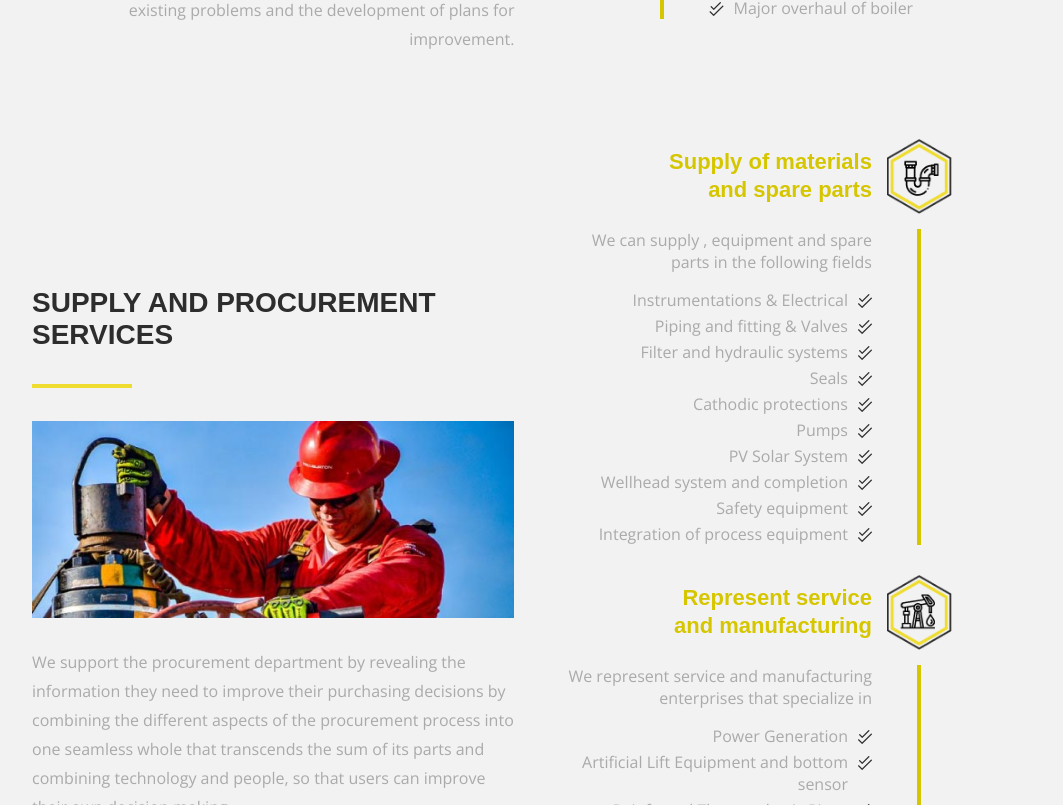
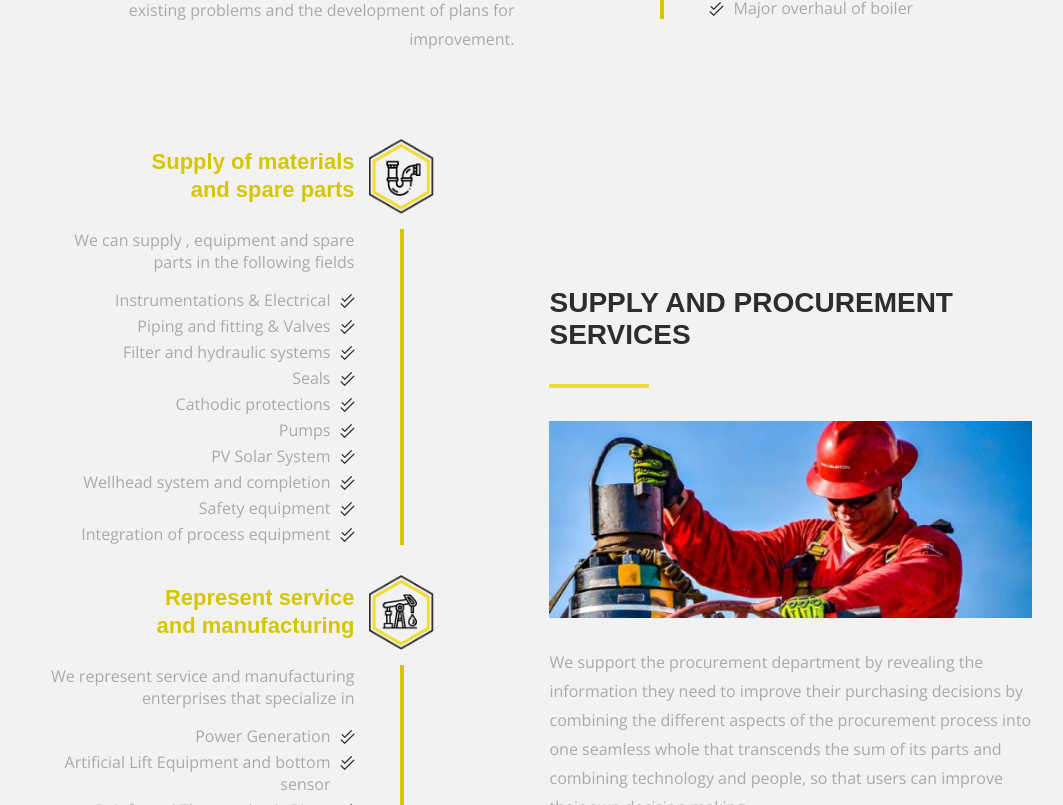
Before and after one commit to davecast/neussts, a Vue app: page /experience in a window 1280 px wide. Shown: the part 995-1800 px from the top of the page, without its empty margins (108-1171 px from the left). Built offline with nearby package versions, Linux system fonts and the light colour scheme; a web font is replaced by a local one.

Commit message:
Fix mistake with order class

```diff
--- a/src/App.vue
+++ b/src/App.vue
@@ -387,6 +387,15 @@ p {
   }
 }
 @media screen and (max-width: 768px) {
+  .order--1--tb {
+    order: 1;
+  }
+  .order--2--tb {
+    order: 2;
+  }
+  .order--3--tb {
+    order: 3;
+  }
   .container {
     max-width: 565px;
   }
--- a/src/views/About.vue
+++ b/src/views/About.vue
@@ -27,7 +27,7 @@
         </div>
         <div class="grid grid__1--1 grid--2--12 grid__gap--35">
           <div
-            class="grid__item grid__item--center-v content--left--pd order--2"
+            class="grid__item grid__item--center-v content--left--pd order--2--tb"
           >
             <Title title="vision" color="2d2d2d" position="right" />
             <p class="text--normal text--grey--c text--right">
--- a/src/views/Experiences.vue
+++ b/src/views/Experiences.vue
@@ -91,7 +91,7 @@
         </div>
         <div class="grid grid__1--1 grid--2--12 grid__gap--35 mb--x7">
           <div
-            class="grid__item grid__item--center-v content--left--pd order--2"
+            class="grid__item grid__item--center-v content--left--pd order--2--tb"
           >
             <div class="experience mb--x3">
               <header class="experience__header experience__header--right">
@@ -252,7 +252,7 @@
               </section>
             </div>
           </div>
-          <div class="grid__item grid__item--center-v order--1">
+          <div class="grid__item grid__item--center-v order--1--tb">
             <Title
               :twoLines="true"
               title="SUPPLY AND PROCUREMENT SERVICES"
--- a/src/views/Solutions.vue
+++ b/src/views/Solutions.vue
@@ -105,7 +105,7 @@
         </div>
         <div class="grid grid__1--1 grid--2--12 grid__gap--35">
           <div
-            class="grid__item grid__item--center-v content--left--pd order--2"
+            class="grid__item grid__item--center-v content--left--pd order--2--tb"
           >
             <Title
               title="REPRESENTATIONS"
```
